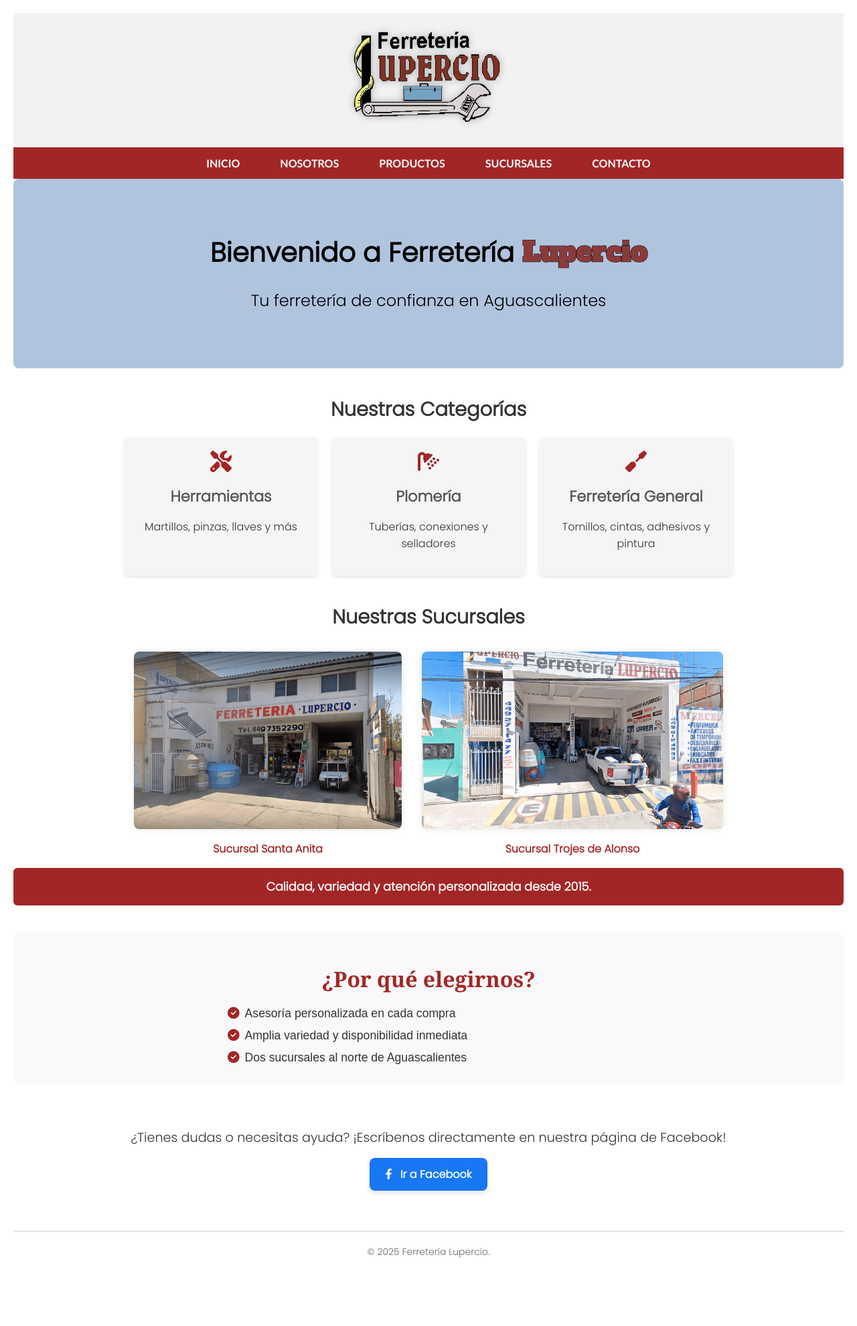
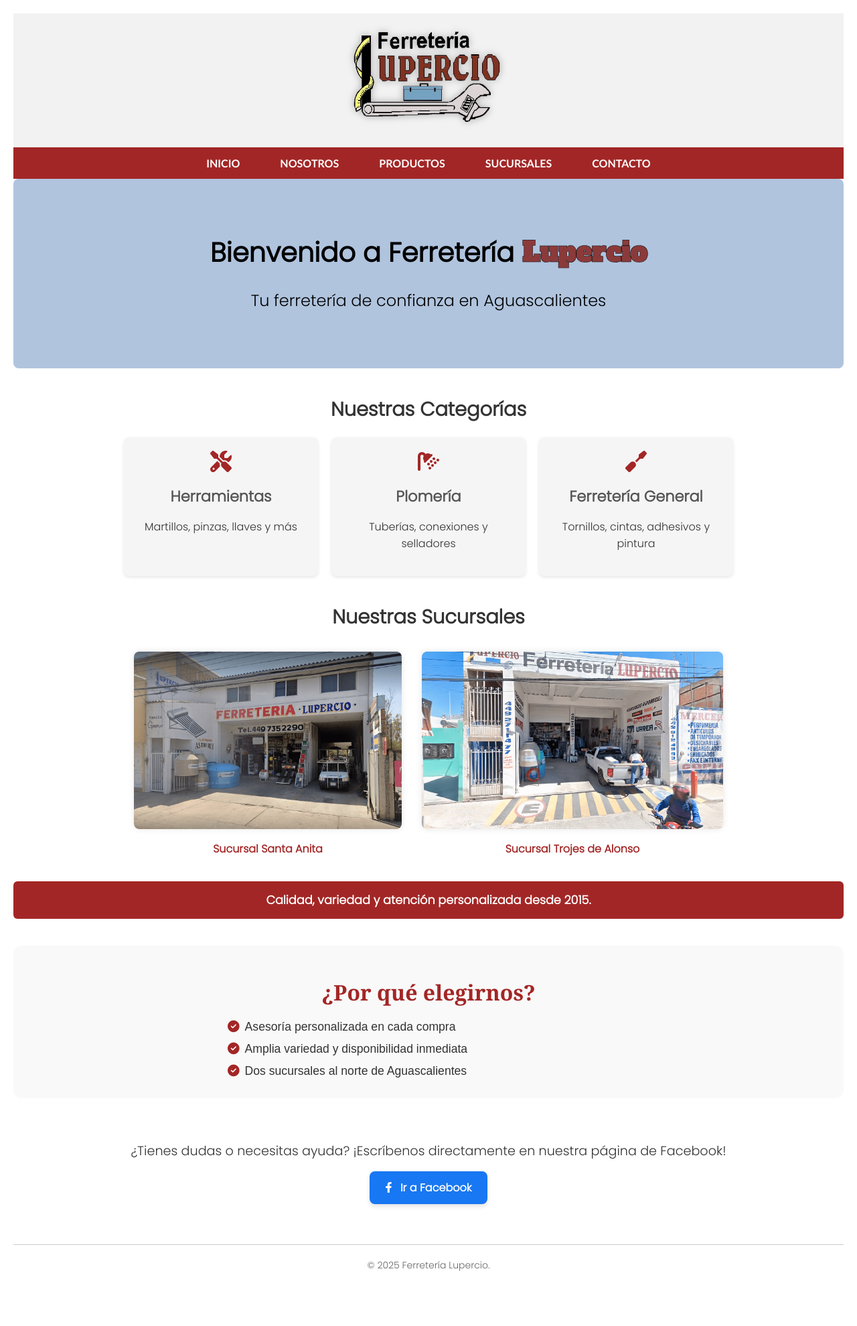
Before and after one commit to Ferreteria-Lupercio/Ferreteria-Lupercio.github.io, a Jekyll site: the page built from index.md, in a window 1280 px wide. Shown: the whole page at 67% size. Built offline with Jekyll 4.4.1, drawn with Linux system fonts in a browser that asks for light colours.

Commit message:
Update index.md

```diff
--- a/index.md
+++ b/index.md
@@ -56,7 +56,7 @@ layout: default
 </div>
 
 <!-- Promotional Strip -->
-<div style="background-color: #a32626; color: white; text-align: center; padding: 15px; border-radius: 6px; font-family: 'Poppins', sans-serif; font-size: 1.1rem;">
+<div style="margin-top: 20px; background-color: #a32626; color: white; text-align: center; padding: 15px; border-radius: 6px; font-family: 'Poppins', sans-serif; font-size: 1.1rem;">
   <strong>Calidad, variedad y atención personalizada desde 2015.</strong>
 </div>
 
```
